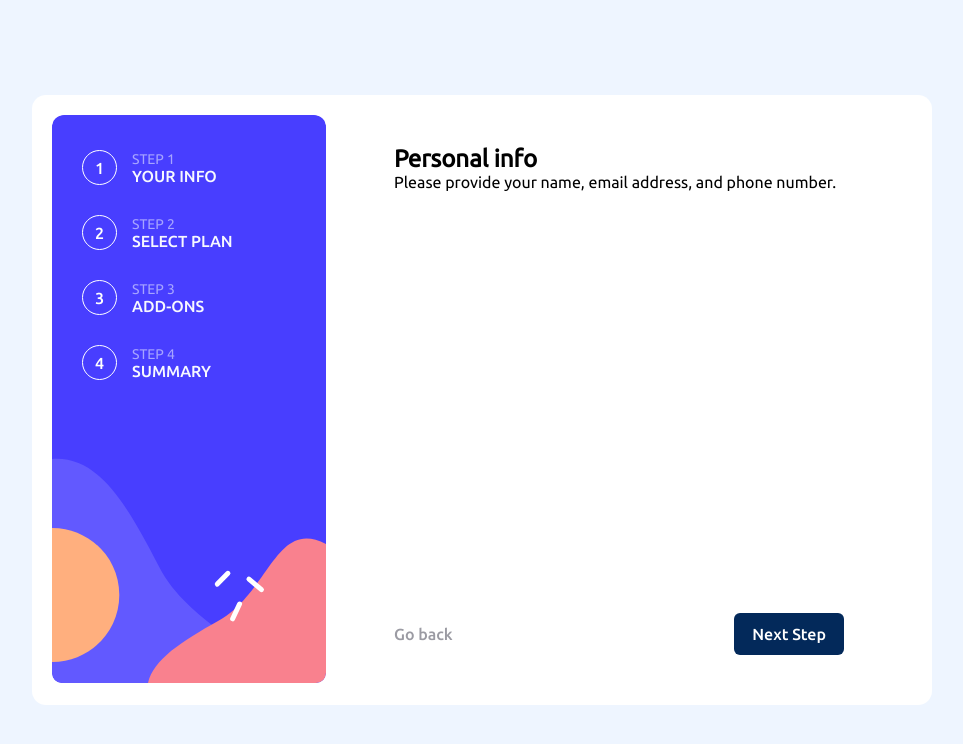
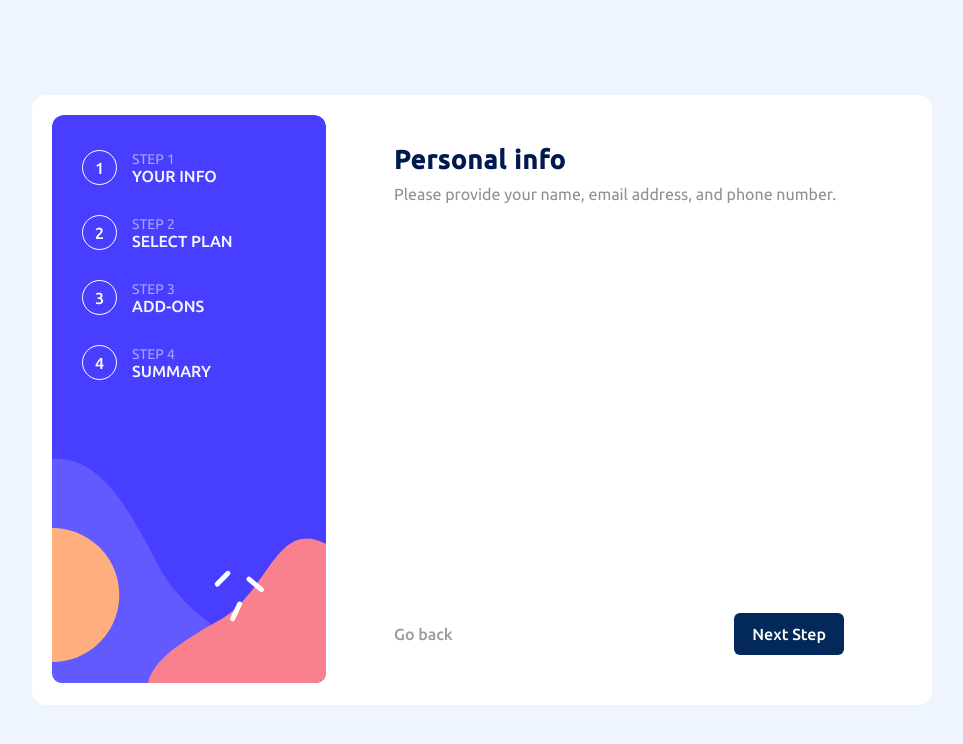
Before and after one commit to TsotMe/old-multi-step-form, a Vue app: page / in a window 1280 px wide. Shown: the top 744 px of the page, without its empty margins (158-1121 px from the left). Built offline with nearby package versions, Linux system fonts and the light colour scheme.

Commit message:
Add some styles for step container head on StepsContainer.vue

```diff
--- a/src/components/StepsContainer.vue
+++ b/src/components/StepsContainer.vue
@@ -36,6 +36,20 @@ export default {
     width: 450px;
     height: 510px;
 
+    .step-head {
+        h2 {
+            font-family: ubuntu-medium, sans-serif;
+            letter-spacing: 1px;
+            font-size: 26px;
+            color: #00194F;
+            margin-bottom: 10px;
+        }
+
+         p {
+             color: #8F9094;
+         }
+    }
+
     .next-prev-buttons {
         display: flex;
         align-items: center;
```
